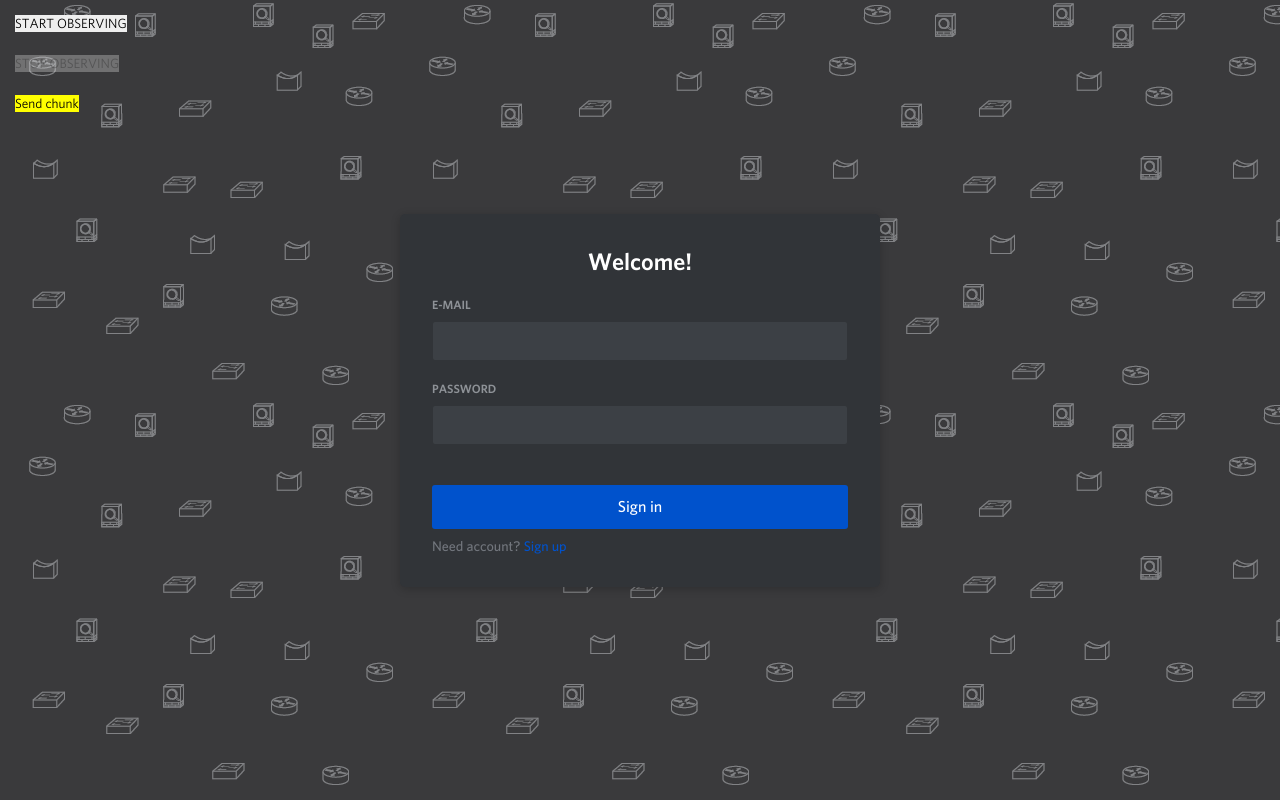
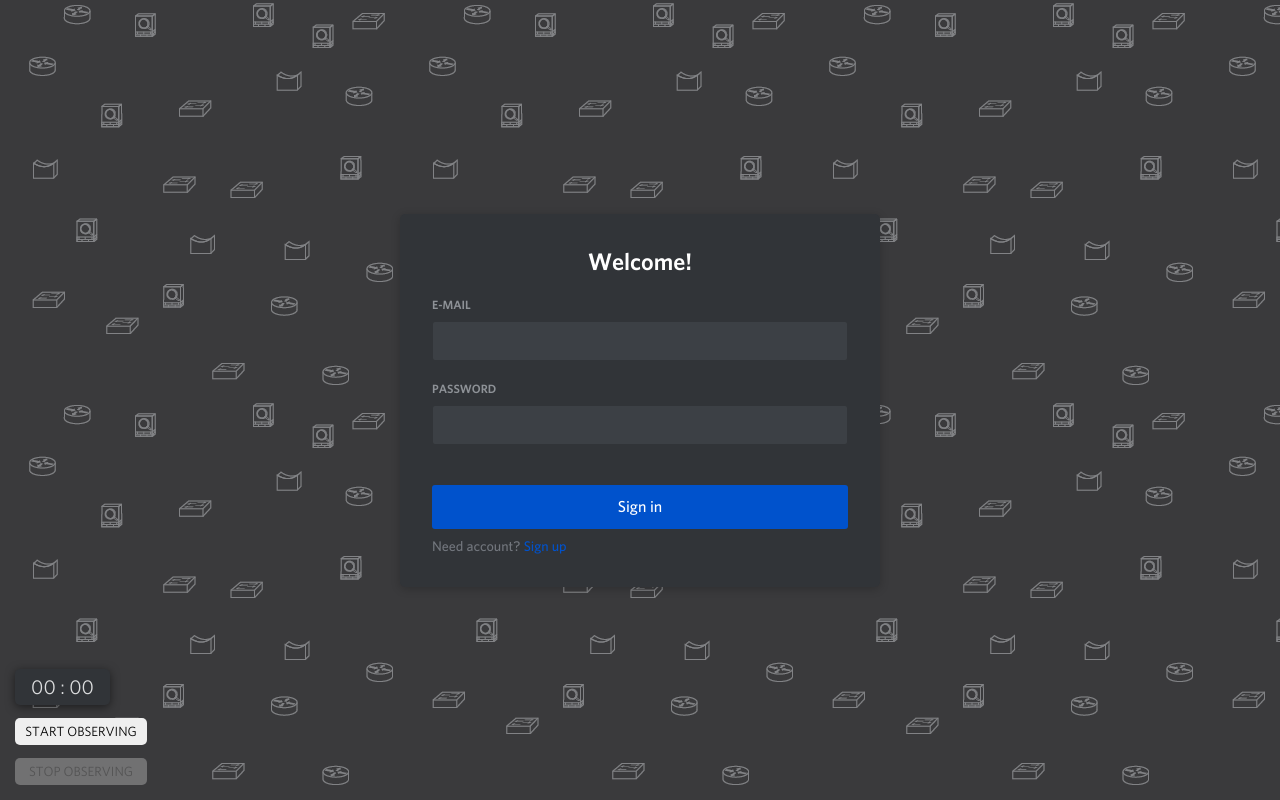
Before and after one commit to H3dee/nethub, a React (Create React App) app in the folder frontend/: page /authorization in a window 1280 px wide. Built offline with nearby package versions, Linux system fonts and the light colour scheme.

Commit message:
feature1-continuous-authentication: Observer for pages added

```diff
--- /dev/null
+++ b/frontend/src/components/TimeCounter.jsx
@@ -0,0 +1,41 @@
+import React, { useEffect, useRef, useState } from 'react';
+
+import { convertSecondsToMinutes } from '../util/convertSecondsToMinutes';
+
+const TIMER_STEP = 1_000;
+
+export const TimeCounter = ({ collectingStartTime }) => {
+  const [timeFromStart, setTimeFromStart] = useState(null);
+  const intervalRef = useRef(null);
+
+  useEffect(() => {
+    if (collectingStartTime === null) {
+      setTimeFromStart(null);
+
+      const isTimerRunning = intervalRef !== null;
+
+      if (isTimerRunning) {
+        clearInterval(intervalRef.current);
+      }
+
+      intervalRef.current = null;
+
+      return;
+    }
+
+    const intervalHandler = () => {
+      const currentTime = new Date();
+      const recordTimeInSeconds = (currentTime - collectingStartTime) / TIMER_STEP;
+
+      const convertedTime = convertSecondsToMinutes(recordTimeInSeconds);
+
+      setTimeFromStart(convertedTime);
+    };
+
+    intervalRef.current = setInterval(intervalHandler, TIMER_STEP);
+  }, [collectingStartTime]);
+
+  return <div className="time-counter">{Boolean(timeFromStart) ? timeFromStart : '00 : 00'}</div>;
+};
+
+export default TimeCounter;
--- /dev/null
+++ b/frontend/src/hoks/ContinuousAuthObserver.jsx
@@ -0,0 +1,166 @@
+import React, { useState, useRef } from 'react';
+import { useLocation } from 'react-router-dom';
+
+import TimeCounter from '../components/TimeCounter';
+import ContiniousAuth from '../services/continiousAuth';
+import {
+  eventCodes,
+  eventNames,
+  MS_PER_SECOND,
+  INITIAL_INTERVAL_TIME,
+  REGULAR_INTERVAL_TIME,
+  buttonCodes,
+  buttonNames,
+} from '../util/continiousAuthConstants';
+
+const buttonStyles = {
+  position: 'absolute',
+  padding: '5px 10px',
+  borderRadius: '5px',
+  width: '132px',
+};
+
+const ContinuousAuthObserver = ({ children, ...props }) => {
+  const [isPageObservable, setIsPageObservable] = useState(false);
+  const [collectingStartTime, setCollectingStartTime] = useState(null);
+
+  const location = useLocation();
+
+  const dataChunksRef = useRef([[]]);
+  const timeoutRef = useRef(null);
+  const intervalRef = useRef(null);
+
+  const getChunksContainerParams = () => {
+    const chunksContainerLength = dataChunksRef.current.length;
+
+    const hasOnlyOneChunk = chunksContainerLength === 1;
+    const indexOfLatestChunk = hasOnlyOneChunk ? 0 : chunksContainerLength - 1;
+
+    return {
+      hasOnlyOneChunk,
+      indexOfLatestChunk,
+    };
+  };
+
+  const createEventHandler = (type) => (event) => {
+    event.persist();
+
+    if (!isPageObservable) {
+      return;
+    }
+
+    const { indexOfLatestChunk, hasOnlyOneChunk } = getChunksContainerParams();
+
+    const isRecordFirst = hasOnlyOneChunk && dataChunksRef.current[0].length === 0;
+
+    const PRESSED_LEFT_MOUSE_BUTTON_CODE = 1;
+    const isLeftButtonBeingPressed = event.buttons === PRESSED_LEFT_MOUSE_BUTTON_CODE;
+
+    const eventId =
+      type === 'MOUSE_MOVE' && isLeftButtonBeingPressed ? eventCodes.DRAG : eventCodes[type];
+
+    const currentTime = new Date();
+    const timestamp = !isRecordFirst ? (currentTime - collectingStartTime) / MS_PER_SECOND : 0;
+
+    let button = '';
+    const isMMAction = type === 'MOUSE_MOVE';
+
+    if (isMMAction) {
+      button = buttonNames[buttonCodes.NO_BUTTON];
+    } else {
+      button = buttonNames[event.button];
+    }
+
+    const chunk = {
+      event: eventNames[eventId],
+      button,
+      windowName: location.pathname,
+      timestamp,
+      positionX: event.pageX,
+      positionY: event.pageY,
+      userId: 3,
+    };
+
+    dataChunksRef.current[indexOfLatestChunk].push(chunk);
+  };
+
+  const handleResetChunksContainer = () => {
+    dataChunksRef.current = [[]];
+  };
+
+  const handleSendLatestChunk = () => {
+    const { indexOfLatestChunk } = getChunksContainerParams();
+    const latestChunk = dataChunksRef.current[indexOfLatestChunk];
+
+    ContiniousAuth.sendRawDataChunk(latestChunk);
+  };
+
+  const onMouseMove = createEventHandler('MOUSE_MOVE');
+
+  const onMouseDown = createEventHandler('MOUSE_DOWN');
+
+  const onMouseUp = createEventHandler('MOUSE_UP');
+
+  const onStartObserving = () => {
+    handleResetChunksContainer();
+
+    setCollectingStartTime(+new Date());
+    setIsPageObservable(true);
+
+    timeoutRef.current = setTimeout(() => {
+      const intervalHandler = () => {
+        handleSendLatestChunk();
+        dataChunksRef.current.push([]);
+      };
+
+      intervalHandler();
+
+      intervalRef.current = setInterval(intervalHandler, REGULAR_INTERVAL_TIME);
+      timeoutRef.current = null;
+    }, INITIAL_INTERVAL_TIME);
+  };
+
+  const onStopObserving = () => {
+    const plannedTimeout = timeoutRef.current;
+    const isInTimeout = plannedTimeout !== null;
+
+    if (isInTimeout) {
+      clearTimeout(plannedTimeout);
+    }
+
+    clearInterval(intervalRef.current);
+    setIsPageObservable(false);
+    setCollectingStartTime(null);
+  };
+
+  return (
+    <div onMouseUp={onMouseUp} onMouseMove={onMouseMove} onMouseDown={onMouseDown} {...props}>
+      <button
+        onClick={onStartObserving}
+        disabled={isPageObservable}
+        style={{
+          ...buttonStyles,
+          bottom: '55px',
+          left: '15px',
+        }}
+      >
+        START OBSERVING
+      </button>
+      <button
+        onClick={onStopObserving}
+        disabled={!isPageObservable}
+        style={{
+          ...buttonStyles,
+          bottom: '15px',
+          left: '15px',
+        }}
+      >
+        STOP OBSERVING
+      </button>
+      <TimeCounter collectingStartTime={collectingStartTime} />
+      {children}
+    </div>
+  );
+};
+
+export default ContinuousAuthObserver;
--- a/frontend/src/pages/Authorization.js
+++ b/frontend/src/pages/Authorization.js
@@ -1,17 +1,8 @@
-import React, { useRef, useState } from 'react';
-import { Redirect, Link, useLocation } from 'react-router-dom';
+import React, { useState } from 'react';
+import { Redirect, Link } from 'react-router-dom';
 
-import ContiniousAuth from '../services/continiousAuth';
 import { api } from '../services/API';
-import {
-  eventCodes,
-  eventNames,
-  MS_PER_SECOND,
-  INITIAL_INTERVAL_TIME,
-  REGULAR_INTERVAL_TIME,
-  buttonCodes,
-  buttonNames,
-} from '../util/continiousAuthConstants';
+import ContinuousAuthObserver from '../hoks/ContinuousAuthObserver';
 
 export const Authorization = () => {
   const [form, setForm] = useState({
@@ -23,124 +14,11 @@ export const Authorization = () => {
     password: '',
   });
   const [redirect, setRedirect] = useState(null);
-  const [isPageObservable, setIsPageObservable] = useState(false);
-  const [collectingStartTime, setCollectingStartTime] = useState(null);
-
-  const location = useLocation();
-
-  const dataChunksRef = useRef([[]]);
-  const timeoutRef = useRef(null);
-  const intervalRef = useRef(null);
-
-  const getChunksContainerParams = () => {
-    const chunksContainerLength = dataChunksRef.current.length;
-
-    const hasOnlyOneChunk = chunksContainerLength === 1;
-    const indexOfLatestChunk = hasOnlyOneChunk ? 0 : chunksContainerLength - 1;
-
-    return {
-      hasOnlyOneChunk,
-      indexOfLatestChunk,
-    };
-  };
-
-  const createEventHandler = (type) => (event) => {
-    event.persist();
-
-    if (!isPageObservable) {
-      return;
-    }
-
-    const { indexOfLatestChunk, hasOnlyOneChunk } = getChunksContainerParams();
-
-    const isRecordFirst = hasOnlyOneChunk && dataChunksRef.current[0].length === 0;
-
-    const PRESSED_LEFT_MOUSE_BUTTON_CODE = 1;
-    const isLeftButtonBeingPressed = event.buttons === PRESSED_LEFT_MOUSE_BUTTON_CODE;
-
-    const eventId =
-      type === 'MOUSE_MOVE' && isLeftButtonBeingPressed ? eventCodes.DRAG : eventCodes[type];
-
-    const currentTime = new Date();
-    const timestamp = !isRecordFirst ? (currentTime - collectingStartTime) / MS_PER_SECOND : 0;
-
-    let button = '';
-    const isMMAction = type === 'MOUSE_MOVE';
-
-    if (isMMAction) {
-      button = buttonNames[buttonCodes.NO_BUTTON];
-    } else {
-      button = buttonNames[event.button];
-    }
-
-    const chunk = {
-      event: eventNames[eventId],
-      button,
-      windowName: location.pathname,
-      timestamp,
-      positionX: event.pageX,
-      positionY: event.pageY,
-      userId: 1,
-    };
-
-    dataChunksRef.current[indexOfLatestChunk].push(chunk);
-  };
-
-  const handleResetChunksContainer = () => {
-    dataChunksRef.current = [[]];
-  };
-
-  const handleSendLatestChunk = () => {
-    const { indexOfLatestChunk } = getChunksContainerParams();
-    const latestChunk = dataChunksRef.current[indexOfLatestChunk];
-
-    ContiniousAuth.sendRawDataChunk(latestChunk);
-  };
-
-  const onMouseMove = createEventHandler('MOUSE_MOVE');
-
-  const onMouseDown = createEventHandler('MOUSE_DOWN');
-
-  const onMouseUp = createEventHandler('MOUSE_UP');
 
   const onChange = (event) => {
     event.persist();
 
     setForm((prev) => ({ ...prev, [event.target.name]: event.target.value }));
-  };
-
-  const onStartObserving = () => {
-    handleResetChunksContainer();
-
-    setCollectingStartTime(+new Date());
-    setIsPageObservable(true);
-
-    timeoutRef.current = setTimeout(() => {
-      const intervalHandler = () => {
-        handleSendLatestChunk();
-        dataChunksRef.current.push([]);
-      };
-
-      intervalHandler();
-
-      intervalRef.current = setInterval(intervalHandler, REGULAR_INTERVAL_TIME);
-      timeoutRef.current = null;
-    }, INITIAL_INTERVAL_TIME);
-  };
-
-  const onStopObserving = () => {
-    const plannedTimeout = timeoutRef.current;
-    const isInTimeout = plannedTimeout !== null;
-
-    if (isInTimeout) {
-      clearTimeout(plannedTimeout);
-    }
-
-    clearInterval(intervalRef.current);
-    setIsPageObservable(false);
-    setCollectingStartTime(null);
-
-    console.log(dataChunksRef.current);
   };
 
   const onSubmit = (event) => {
@@ -179,32 +57,9 @@ export const Authorization = () => {
   }
 
   return (
-    <div
-      onMouseUp={onMouseUp}
-      onMouseMove={onMouseMove}
-      onMouseDown={onMouseDown}
+    <ContinuousAuthObserver
       className="full-screen background centering"
     >
-      <button
-        onClick={onStartObserving}
-        disabled={isPageObservable}
-        style={{ position: 'absolute', top: '15px', left: '15px' }}
-      >
-        START OBSERVING
-      </button>
-      <button
-        onClick={onStopObserving}
-        disabled={!isPageObservable}
-        style={{ position: 'absolute', top: '55px', left: '15px' }}
-      >
-        STOP OBSERVING
-      </button>
-      <button
-        onClick={handleSendLatestChunk}
-        style={{ position: 'absolute', top: '95px', left: '15px', backgroundColor: 'yellow' }}
-      >
-        Send chunk
-      </button>
       <form className="window" onSubmit={onSubmit}>
         <div className="title title-centering margin-bottom-20">Welcome!</div>
         <div className="input margin-bottom-20">
@@ -235,7 +90,7 @@ export const Authorization = () => {
           </Link>
         </div>
       </form>
-    </div>
+    </ContinuousAuthObserver>
   );
 };
 
--- a/frontend/src/scss/style.scss
+++ b/frontend/src/scss/style.scss
@@ -79,6 +79,22 @@ $error-color: #f04747;
       box-shadow: inset rgba(0, 0, 0, .3) 0 15px 40px -25px;
     }
   }
+}
+
+.time-counter {
+  position: absolute;
+  bottom: 95px;
+  left: 15px;
+  background-color: $almost-black;
+  padding: 5px 10px;
+  text-transform: uppercase;
+  font-size: 20px;
+  color: $input-text;
+  border-radius: 5px;
+  box-shadow: 0 2px 10px 0 rgba(0, 0, 0, .5);
+  min-width: 95px;
+  max-width: 95px;
+  text-align: center;
 }
 
 .input {
--- a/frontend/src/services/API.js
+++ b/frontend/src/services/API.js
@@ -2,7 +2,7 @@ import axios from 'axios';
 
 const instance = axios.create({
   withCredentials: true,
-  baseURL: 'http://rt.wsr39.online/api',
+  baseURL: 'http://rt.au.team/api',
 });
 
 export const api = {
--- /dev/null
+++ b/frontend/src/util/convertSecondsToMinutes.js
@@ -0,0 +1,7 @@
+export const convertSecondsToMinutes = (seconds) => {
+  const convert = (x) => (x < 10 ? '0' + x : x);
+
+  return convert(parseInt((seconds / 60) % 60)) + ' : ' + String(convert(seconds % 60)).slice(0, 2);
+};
+
+export default convertSecondsToMinutes;
```
